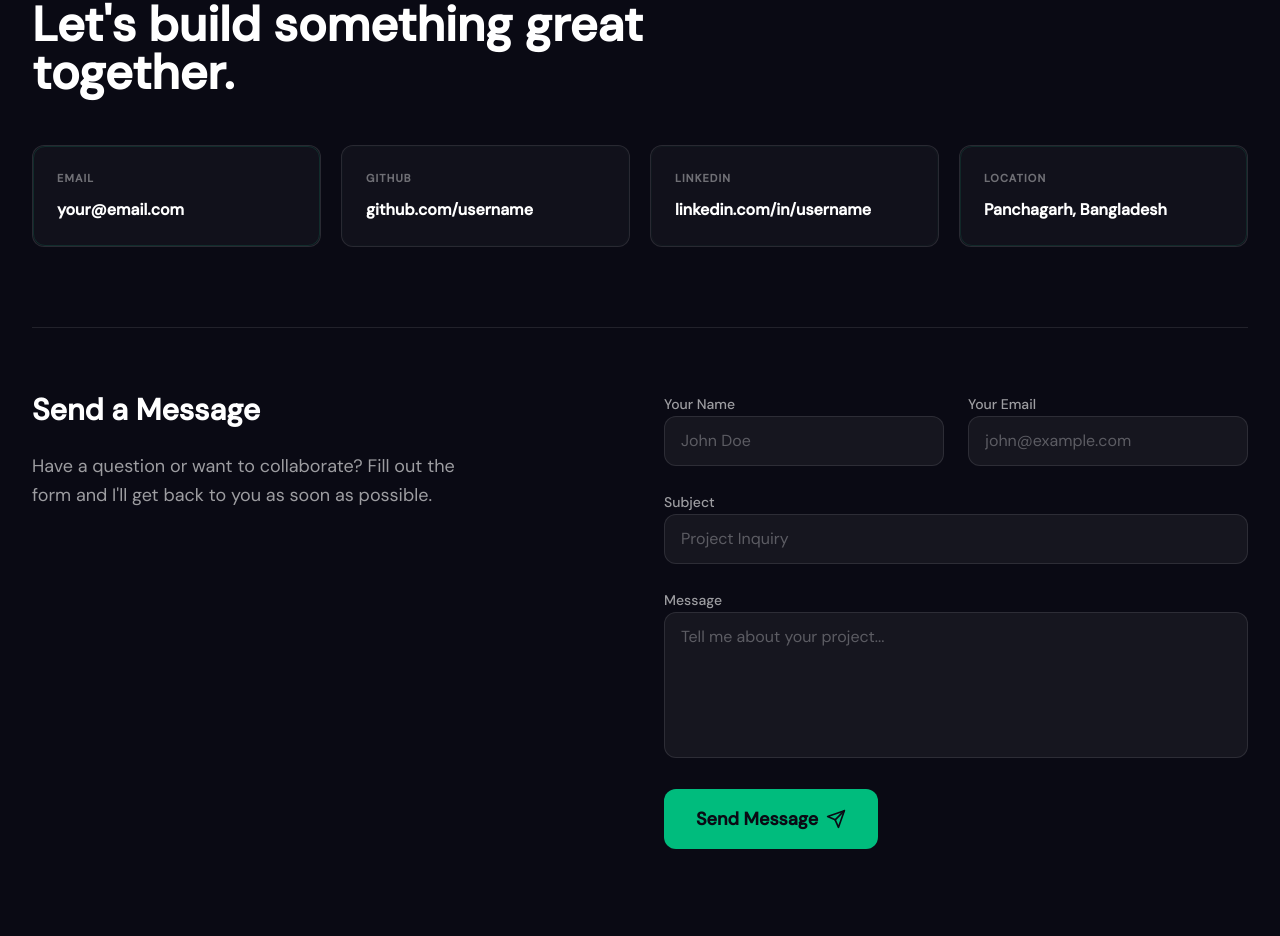
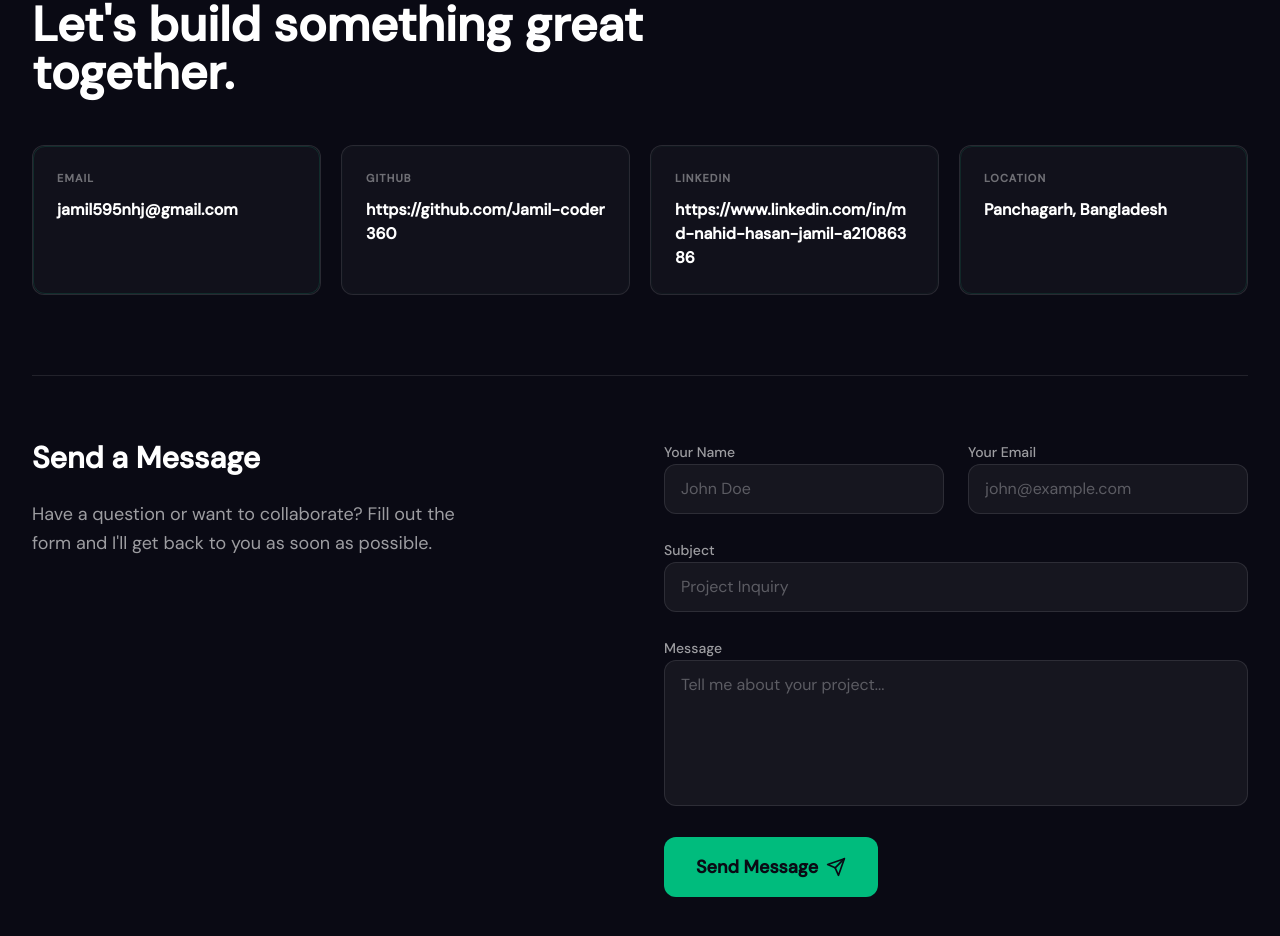
Before and after one commit to Jamil-coder360/Nahid-Jamil, a React (Vite) app: page / in a window 1280 px wide. Shown: the part 3461-4397 px from the top of the page. Built offline with nearby package versions, Linux system fonts and the light colour scheme.

Commit message:
contact info add

```diff
--- a/src/component/Contact.jsx
+++ b/src/component/Contact.jsx
@@ -3,9 +3,9 @@ import { useRef } from "react";
 import emailjs from "@emailjs/browser";
 import { toast } from 'react-toastify';
 const contacts = [
-  { label: 'Email',    value: 'your@email.com' },
-  { label: 'GitHub',   value: 'github.com/username' },
-  { label: 'LinkedIn', value: 'linkedin.com/in/username' },
+  { label: 'Email',    value: 'jamil595nhj@gmail.com' },
+  { label: 'GitHub',   value: 'https://github.com/Jamil-coder360' },
+  { label: 'LinkedIn', value: 'https://www.linkedin.com/in/md-nahid-hasan-jamil-a21086386' },
   { label: 'Location', value: 'Panchagarh, Bangladesh' },
 ];
 
@@ -144,12 +144,13 @@ const sendEmail = (e) => {
                 {c.label}
               </motion.p>
 
-              <motion.p
+              <motion.a
                 className="text-base font-semibold text-white break-all group-hover:text-emerald-300 transition-colors"
                 whileHover={{ color: '#10b981' }}
+                href={c.value}
               >
                 {c.value}
-              </motion.p>
+              </motion.a>
 
               {/* Hover effect line */}
               <motion.div
```
